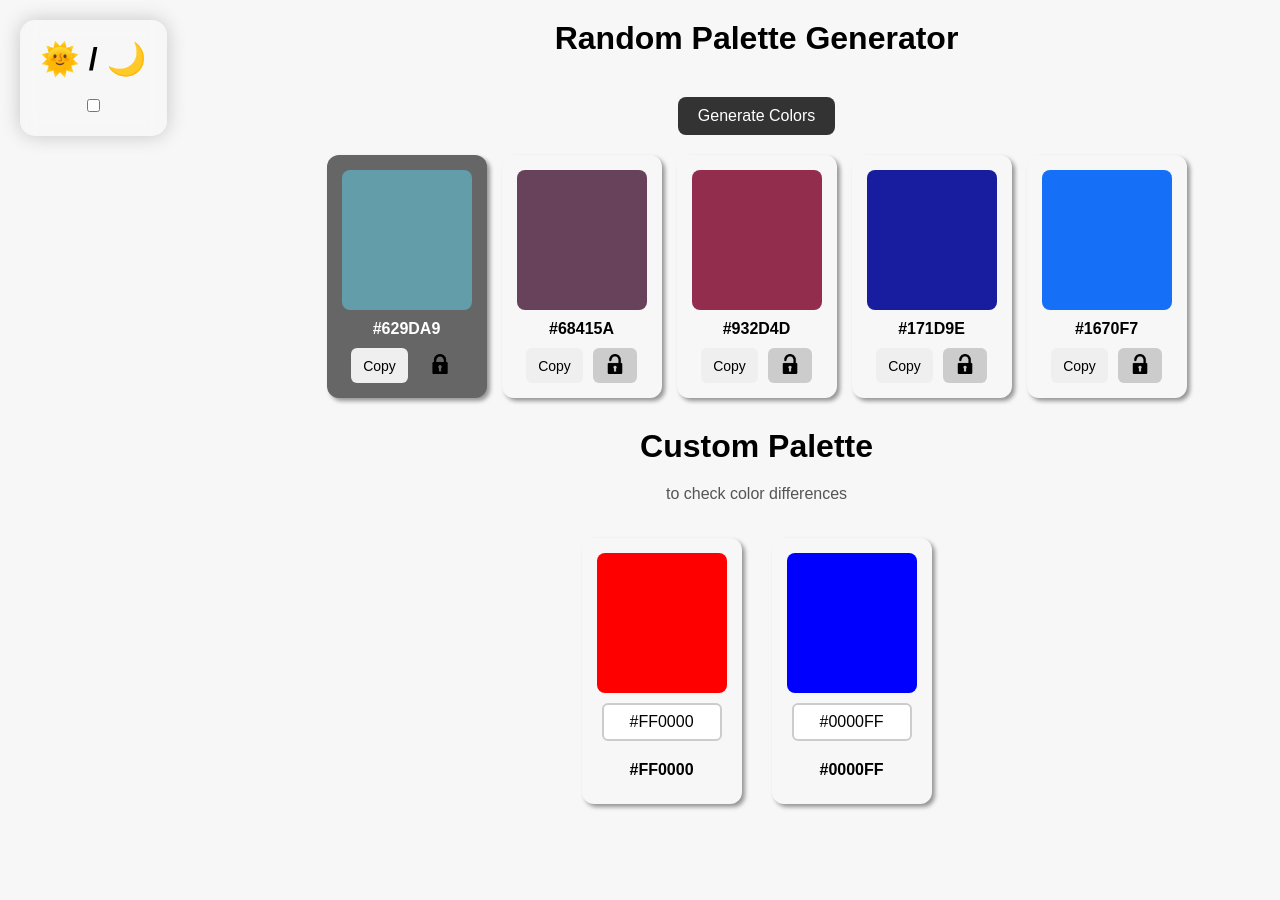
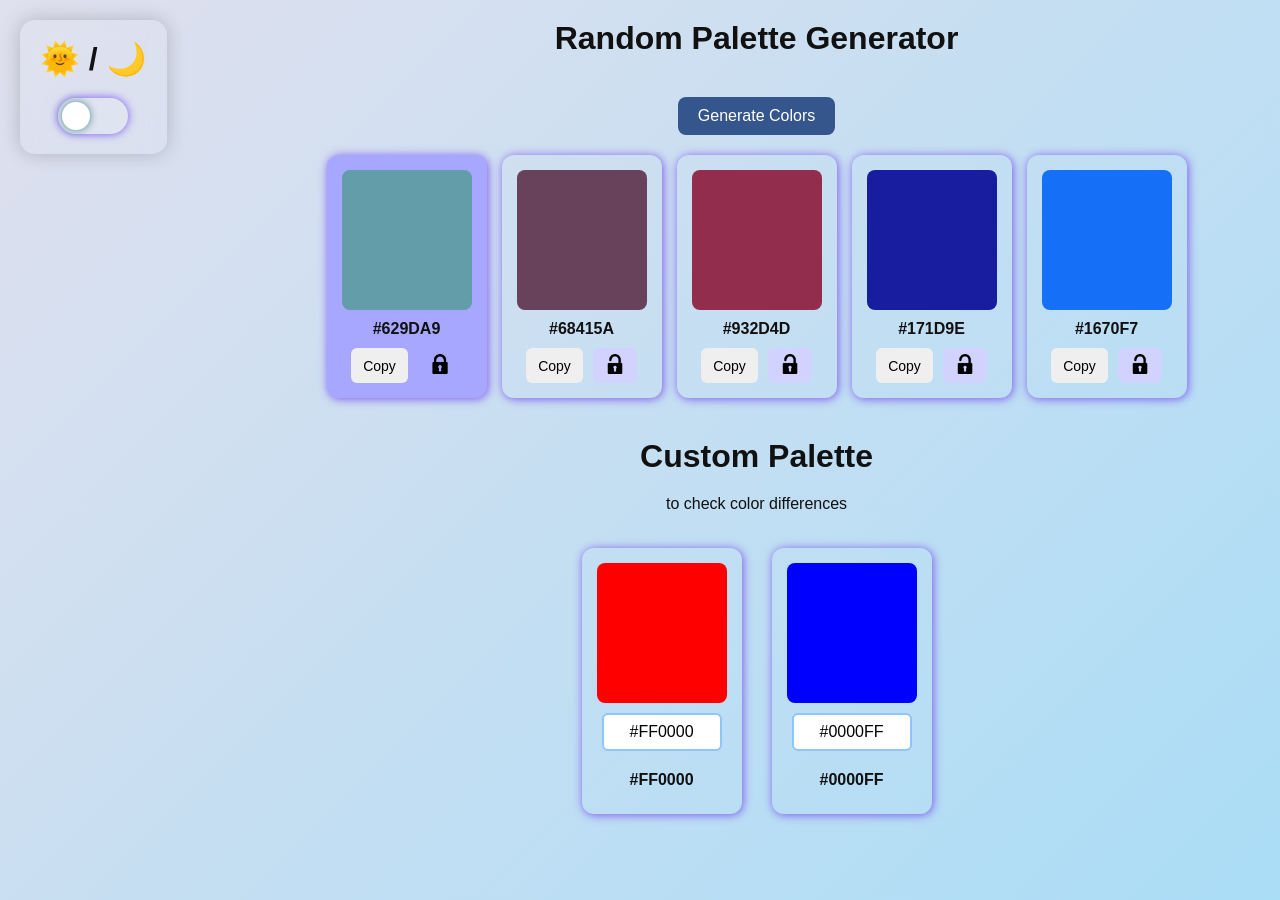
Before and after one commit to You-Self/color-generator, a plain HTML site: page index.html in a window 1280 px wide. Both pictures are taken after a click on the button 439 px from the left and 365 px from the top of the page. Drawn offline with Linux system fonts and the light colour scheme.

Commit message:
added light\dark theme

```diff
--- a/index.html
+++ b/index.html
@@ -8,7 +8,7 @@
   <link rel="stylesheet" href="styles.css">
 </head>
 <body>
-  <div class="toggle-box sidebar">
+  <div class="toggle-box">
     <h1>🌞 / 🌙</h1>
     <label class="switch">
       <input type="checkbox" id="modeToggle">
@@ -22,7 +22,7 @@
       <button class="generate-btn">Generate Colors</button>
       <div class="palette" id="palette"></div>
     </div>
-    <div class="main-generator custom-generator">
+    <div class="main-generator">
       <h1>Custom Palette</h1>
       <p class="description">to check color differences</p>
       <div class="custom-palette" id="custom-palette"></div>
--- a/script.js
+++ b/script.js
@@ -2,12 +2,12 @@ const palette = document.getElementById('palette');
 const generateBtn = document.querySelector('.generate-btn');
 
 function getRandomColor() {
-  const letters = '0123456789ABCDEF';
-  let color = '#';
+  const hexDigits = '0123456789ABCDEF';
+  let hexColor = '#';
   for (let i = 0; i < 6; i++) {
-    color += letters[Math.floor(Math.random() * 16)];
+    hexColor += hexDigits[Math.floor(Math.random() * 16)];
   }
-  return color;
+  return hexColor;
 }
 
 function createColorCard(color) {
@@ -131,3 +131,7 @@ function createCustomCard(defaultColor = '#FF0000') {
 
 customPalette.appendChild(createCustomCard('#FF0000'));
 customPalette.appendChild(createCustomCard('#0000FF'));
+
+document.getElementById("modeToggle").addEventListener("change", () => {
+  document.body.classList.toggle("dark");
+});
--- a/styles.css
+++ b/styles.css
@@ -2,6 +2,20 @@
   box-sizing: border-box;
   margin: 0;
   padding: 0;
+}
+:root {
+  --bg: linear-gradient(135deg, #e0e0ee, #aaddf6);
+  --text: #111;
+  --glow: #7d57ef;
+  --card-locked: #a7a7ff;
+  --input-border: #8ec5fc;
+}
+body.dark{
+  --bg: linear-gradient(135deg, #1e2028, #2d3942, #1a4567);
+  --text: #f1f1f1;
+  --glow: #00c3ff;
+  --card-locked: #2b5377;
+  --input-border: #3266a9;
 }
 body {
   font-family: Arial, sans-serif;
@@ -9,11 +23,13 @@ body {
   flex-direction: row;
   align-items: flex-start;
   padding: 20px;
-  background: #f7f7f7;
+  background: var(--bg);
+  color: var(--text);
   height: 900px;
+  transition: 0.2s;
 }
 
-.toggle-box.sidebar {
+.toggle-box {
   z-index: 10;
   text-align: center;
   padding: 20px;
@@ -27,18 +43,49 @@ body {
   left: 0;
   margin-right: 160px;
 }
+.switch {
+  position: relative;
+  display: inline-block;
+  width: 70px;
+  height: 36px;
+}
+.switch input {
+  opacity: 0;
+  width: 0;
+  height: 0;
+}
+.slider {
+  position: absolute;
+  top: 0; left: 0;
+  right: 0; bottom: 0;
+  background: rgba(255,255,255,0.1);
+  border-radius: 50px;
+  box-shadow: 0 0 10px var(--glow);
+  cursor: pointer;
+  transition: 0.4s;
+}
+.slider::before {
+  content: "";
+  position: absolute;
+  height: 28px;
+  width: 28px;
+  left: 4px;
+  top: 4px;
+  background: white;
+  border-radius: 50%;
+  box-shadow: 0 0 8px rgb(73, 135, 137);
+  transition: 0.4s;
+}
+input:checked + .slider::before {
+  transform: translateX(34px);
+  background: #111;
+}
 
 .main-generator {
   display: flex;
   flex-direction: column;
   align-items: center;
-  margin-bottom: 30px;
-}
-.custom-generator {
-  display: flex;
-  flex-direction: column;
-  align-items: center;
-  margin-top: 30px;
+  margin-bottom: 40px;
 }
 
 h1 {
@@ -47,7 +94,7 @@ h1 {
 .description {
   margin-bottom: 15px;
   font-size: 16px;
-  color: #555;
+  color: var(--text);
 }
 
 .palette {
@@ -60,7 +107,7 @@ h1 {
 .color-card {
   border-radius: 12px;
   overflow: hidden;
-  box-shadow: 3px 3px 4px rgba(0, 0, 0, 0.4);
+  box-shadow: 1px 1px 10px var(--glow);
   display: flex;
   flex-direction: column;
   align-items: center;
@@ -91,27 +138,24 @@ button {
   margin: 20px 0;
   padding: 10px 20px;
   font-size: 16px;
-  background: #333;
+  background: #35568c;
   color: #fff;
   border-radius: 8px;
 }
 .lock {
-  background: #ccc;
+  background: #d2d2fe;
 }
 .locked {
-  background: #666;
-  color: #fff;
+  background: var(--card-locked);
 }
-
 .color-input {
   padding: 8px;
   font-size: 16px;
-  border: 2px solid #ccc;
+  border: 2px solid var(--input-border);
   border-radius: 6px;
   text-align: center;
   width: 120px;
 }
-
 .custom-palette {
   display: flex;
   gap: 30px;
```
